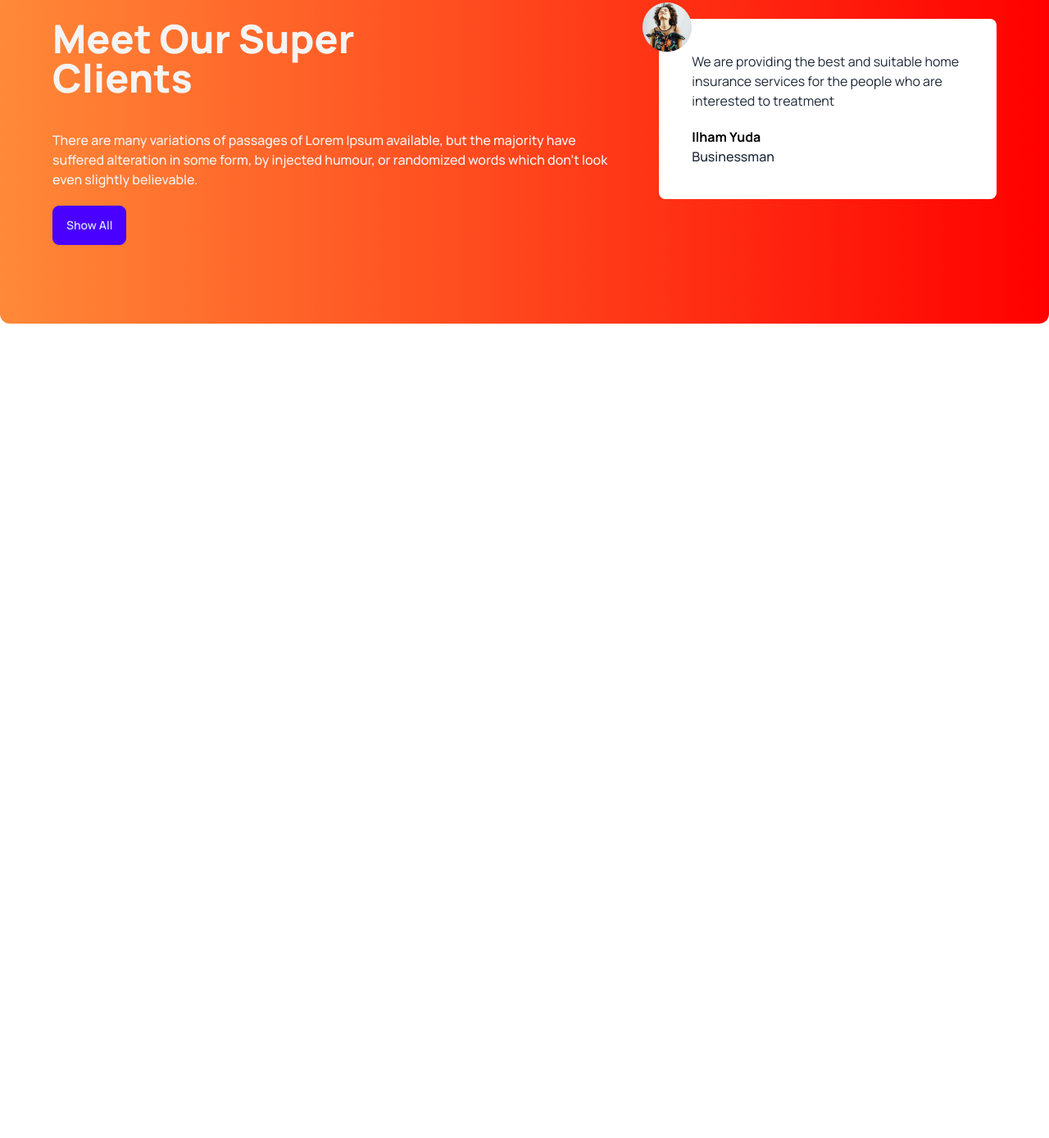
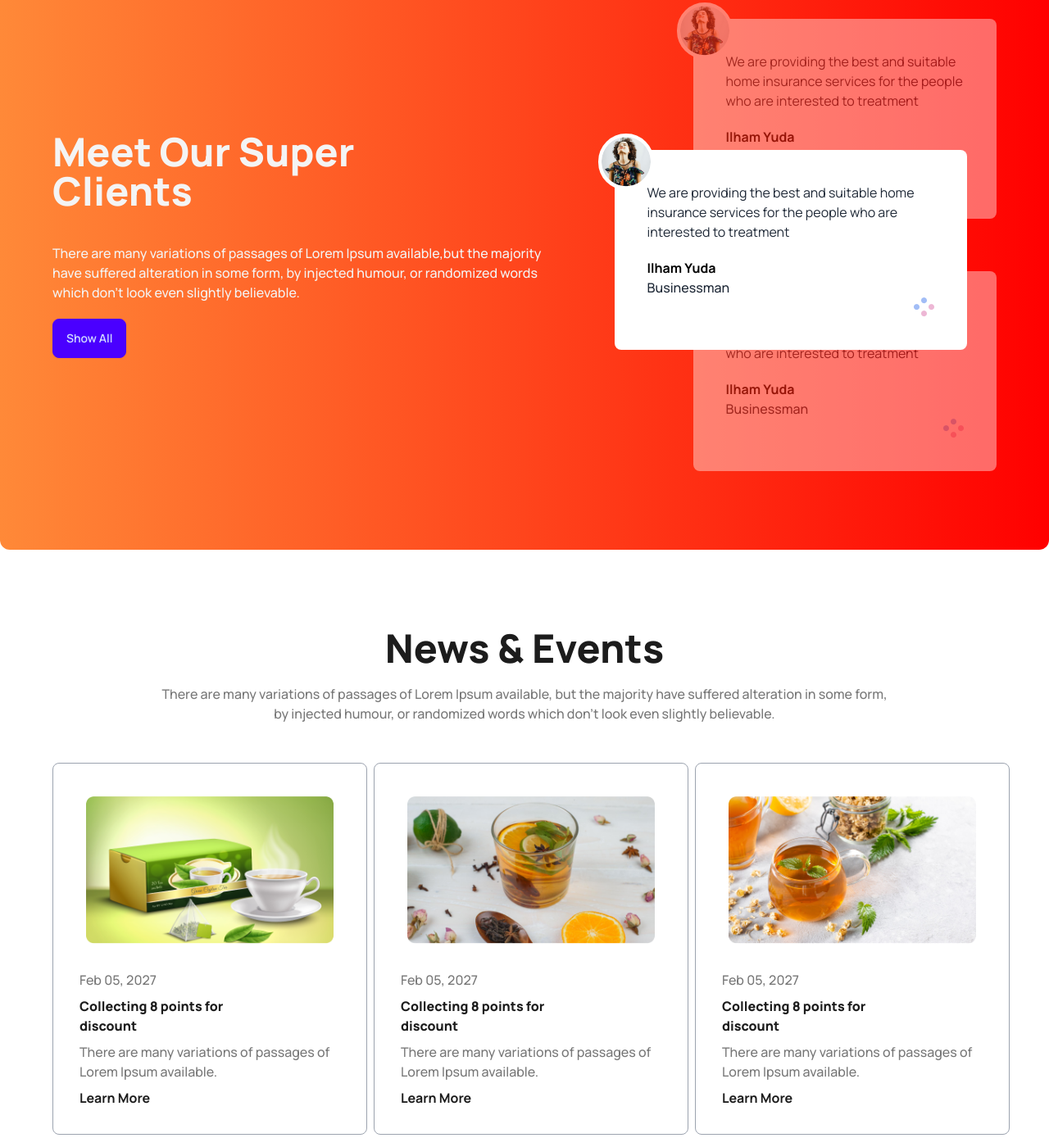
Before and after one commit to Abir0D/Tea-house-daisyui, a plain HTML site: page index.html in a window 1280 px wide. Shown: the part 2036-3425 px from the top of the page at 82% size. Before the commit the page ends 2527 px from the top, so only its background shows below. Drawn offline with nearby package versions, Linux system fonts and the light colour scheme.

Commit message:
added news event section

```diff
--- a/index.html
+++ b/index.html
@@ -146,22 +146,101 @@
     </section>
     <!-- Meet Our Super Clients -->
     <section class="my-24 flex flex-col lg:flex-row gap-12 rounded-xl bg-gradient-to-r from-[#FF8938] to-[#FF0000] px-16 py-24">
-    <div class="space-y-5">
-      <h2 class="text-[#F4F4F4] font-manrope font-extrabold text-5xl">
+    <div class="flex lg:pr-28 items-center">
+      <div class="space-y-5">
+        <h2 class="text-[#F4F4F4] font-manrope font-extrabold text-5xl">
         Meet Our Super <br>
          Clients</h2>
-         <p class=" pt-5 font-manrope font-medium text-base text-[#F4F4F4]">There are many variations of passages of Lorem Ipsum available, but the majority have suffered alteration in some form, by injected humour, or randomized words which don't look even slightly believable. </p>
+         <p class=" pt-5 font-manrope font-medium text-base text-[#F4F4F4]">There are many variations of passages of Lorem Ipsum
+           available,but the majority have suffered alteration in some
+            form, by injected humour, or randomized words which don't
+            look even slightly believable. </p>
          <button class="btn btn-primary mt-8">Show All</button>
+      </div>
     </div>
-    <div>
-      <!-- review -->
-      <div class="relative p-10 rounded-lg bg-white">
-        <img class="absolute -top-5 -left-5" src="images/client.png" alt="">
+    <!-- review container -->
+    <div class="relative">
+      <!--next review -->
+      <div class="relative z-10 mb-16 opacity-40 p-10 rounded-lg bg-white">
+        <img class="absolute -top-5 -left-5 border-4 border-white rounded-full bg-white" src="images/client.png" alt="">
         <p class="">We are providing the best and suitable home insurance services for the people who are interested to treatment</p>
         <h5 class="font-bold font-manrope text-base text-black mt-5">Ilham Yuda</h5>
         <p class="font-manrope font-medium text-base">Businessman</p>
+        <div class="flex justify-end">
+        <img src="images/circles.png" alt="">
+        </div>
+      </div>
+      <!--current review -->
+      <div class="absolute z-20 top-40 lg:-left-24 lg:w-[430px] p-10 rounded-lg bg-white">
+        <img class="absolute  -top-5 -left-5 border-4 border-white rounded-full bg-white" src="images/client.png" alt="">
+        <p class="">We are providing the best and suitable home insurance services for the people who are interested to treatment</p>
+        <h5 class="font-bold font-manrope text-base text-black mt-5">Ilham Yuda</h5>
+        <p class="font-manrope font-medium text-base">Businessman</p>
+        <div class="flex justify-end">
+        <img src="images/circles.png" alt="">
+        </div>
+      </div>
+      <!--previous review -->
+      <div class="opacity-40 z-10 relative p-10 rounded-lg bg-white">
+        <img class="absolute -top-5 -left-5 border-4 border-white rounded-full bg-white" src="images/client.png" alt="">
+        <p class="">We are providing the best and suitable home insurance services for the people who are interested to treatment</p>
+        <h5 class="font-bold font-manrope text-base text-black mt-5">Ilham Yuda</h5>
+        <p class="font-manrope font-medium text-base">Businessman</p>
+        <div class="flex justify-end">
+        <img src="images/circles.png" alt="">
+        </div>
       </div>
     </div>
+    </section>
+    <section class="my-24 grid">
+      <h1 class="text-center font-manrope font-extrabold text-5xl text-[#1C1C1C]">News & Events</h1>
+      <p class="text-center mt-5 font-medium font-manrope text-base text-[#777777] mb-12">There are many variations of passages of Lorem Ipsum available, but the majority have suffered alteration in some form, <br>
+         by injected humour, or randomized words which don't look even slightly believable. </p>
+         <!-- card section -->
+         <div class="grid grid-cols-1 md:grid-cols-2 lg:grid-cols-3 lg:mx-auto gap-6 lg:px-16">
+          <!-- first  -->
+          <div class="card lg:w-96 bg-white border border-gray-400 rounded-lg">
+            <figure class="px-10 pt-10">
+              <img src="images/news-1.png" alt="Shoes" class="rounded-lg" />
+            </figure>
+            <div class="card-body flex justify-start">
+              <h2 class="text-[#777777] font-manrope font-medium text-base">Feb 05, 2027</h2>
+              <h4 class="text-[#1C1C1C] font-manrope font-extrabold">Collecting 8 points for <br>
+                 discount</h4>
+              <p class="text-[#777777] font-manrope font-medium text-base">There are many variations of passages of <br>
+                 Lorem Ipsum available.</p>
+               <h5 class="text-[#1C1C1C] font-manrope font-bold text-base">Learn More</h5>
+              </div>
+            </div>
+            <!-- second -->
+          <div class="card lg:w-96 bg-white border border-gray-400 rounded-lg">
+            <figure class="px-10 pt-10">
+              <img src="images/news-2.png" alt="Shoes" class="rounded-lg" />
+            </figure>
+            <div class="card-body flex justify-start">
+              <h2 class="text-[#777777] font-manrope font-medium text-base">Feb 05, 2027</h2>
+              <h4 class="text-[#1C1C1C] font-manrope font-extrabold">Collecting 8 points for <br>
+                 discount</h4>
+              <p class="text-[#777777] font-manrope font-medium text-base">There are many variations of passages of <br>
+                 Lorem Ipsum available.</p>
+               <h5 class="text-[#1C1C1C] font-manrope font-bold text-base">Learn More</h5>
+              </div>
+            </div>
+            <!-- third -->
+          <div class="card lg:w-96  bg-white border border-gray-400 rounded-lg">
+            <figure class="px-10 pt-10">
+              <img src="images/news-3.png" alt="Shoes" class="rounded-lg" />
+            </figure>
+            <div class="card-body flex justify-start">
+              <h2 class="text-[#777777] font-manrope font-medium text-base">Feb 05, 2027</h2>
+              <h4 class="text-[#1C1C1C] font-manrope font-extrabold">Collecting 8 points for <br>
+                 discount</h4>
+              <p class="text-[#777777] font-manrope font-medium text-base">There are many variations of passages of <br>
+                 Lorem Ipsum available.</p>
+               <h5 class="text-[#1C1C1C] font-manrope font-bold text-base">Learn More</h5>
+              </div>
+            </div>
+          </div>
     </section>
   </main>
   <footer>
```
